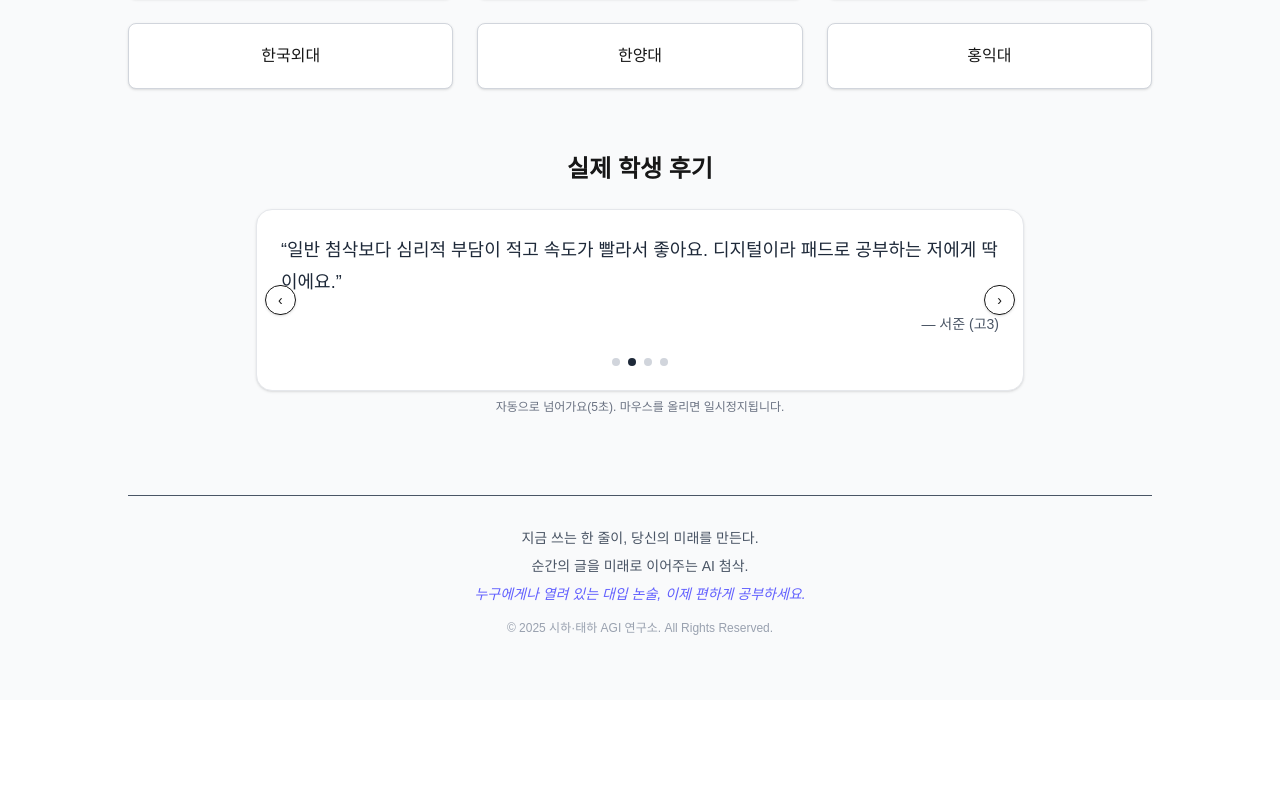
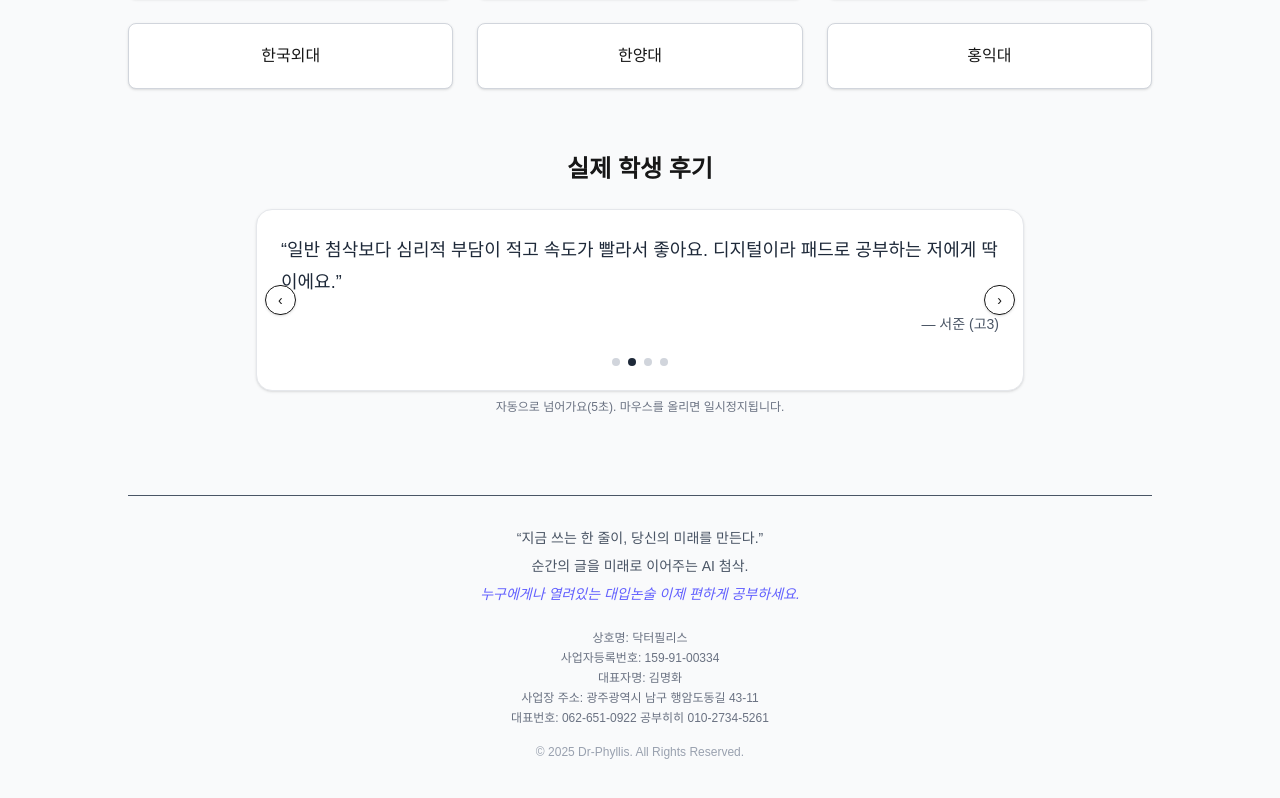
Before and after one commit to SHTH-AGI-LAB/shth-essay, a Next.js app: page / in a window 1280 px wide. Shown: the part 916-1714 px from the top of the page. Before the commit the page ends 1616 px from the top, so only its background shows below. Built offline with nearby package versions, Linux system fonts and the light colour scheme; no server answers.

Commit message:
chore: add business info to footer for Toss Payments review

```diff
--- a/package.json
+++ b/package.json
@@ -9,6 +9,7 @@
     "lint": "eslint"
   },
   "dependencies": {
+    "@tosspayments/payment-sdk": "^1.9.1",
     "next": "15.5.2",
     "next-auth": "^4.24.11",
     "react": "19.1.0",
--- a/src/app/page.tsx
+++ b/src/app/page.tsx
@@ -66,15 +66,30 @@ export default function Home() {
 
         {/* 푸터 */}
 <footer className="mt-20 border-t pt-8 text-center text-gray-600 text-sm">
-          <p className="mb-2">지금 쓰는 한 줄이, 당신의 미래를 만든다.</p>
-          <p className="mb-2">순간의 글을 미래로 이어주는 AI 첨삭.</p>
+  <p className="mb-2">
+    “지금 쓰는 한 줄이, 당신의 미래를 만든다.”
+  </p>
+  <p className="mb-2">
+    순간의 글을 미래로 이어주는 AI 첨삭.
+  </p>
   <p className="italic text-indigo-500">
-            누구에게나 열려 있는 대입 논술, 이제 편하게 공부하세요.
+    누구에게나 열려있는 대입논술 이제 편하게 공부하세요.
   </p>
+
+  {/* 사업자 정보 (심사용) */}
+  <div className="mt-6 text-xs text-gray-500 leading-5">
+    <p>상호명: 닥터필리스</p>
+    <p>사업자등록번호: 159-91-00334</p>
+    <p>대표자명: 김명화</p>
+    <p>사업장 주소: 광주광역시 남구 행암도동길 43-11</p>
+    <p>대표번호: 062-651-0922 공부히히 010-2734-5261</p>
+  </div>
+
   <div className="mt-4 text-xs text-gray-400">
-            © 2025 시하·태하 AGI 연구소. All Rights Reserved.
+    © 2025 Dr-Phyllis. All Rights Reserved.
   </div>
 </footer>
+
       </div>
     </main>
   );
```
Also changed, not shown: 1 other file (tests, documents, lock files or other folders). Lines whose indentation alone changed are shown as unchanged.
